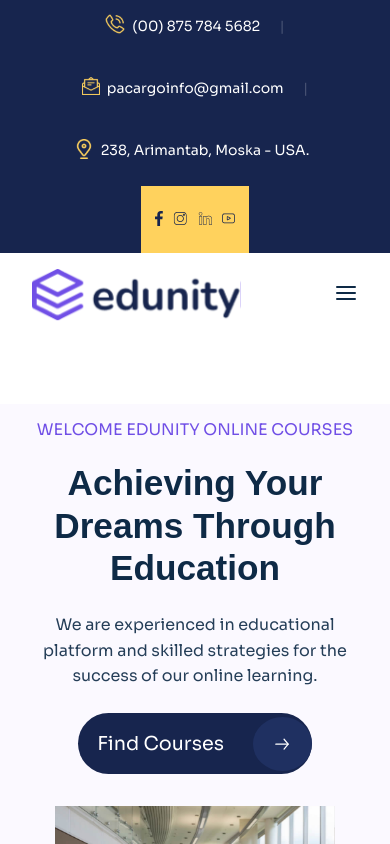
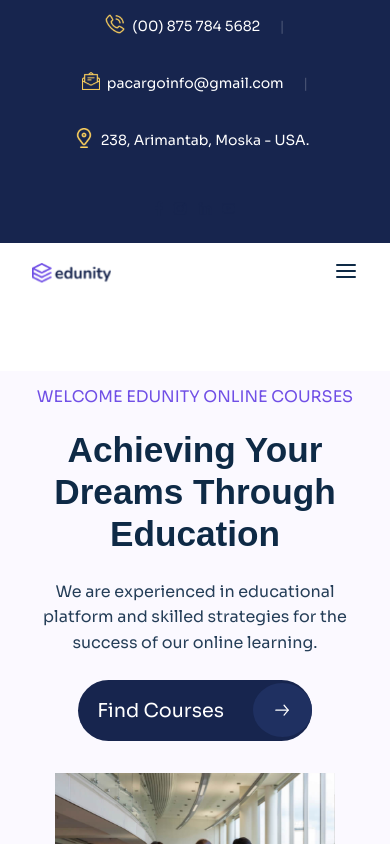
Before and after one commit to Siddami/WTFReactDec, a React (Vite) app: page / in a window 390 px wide. Shown: the top 844 px of the page. Built offline with nearby package versions, Linux system fonts and the light colour scheme.

Commit message:
worked on responsiveness

```diff
--- a/src/components/Header/InfoHeader/InfoHeader.css
+++ b/src/components/Header/InfoHeader/InfoHeader.css
@@ -2,6 +2,7 @@
   background-color: var(--blue-color);
   color: white;
   font-size: clamp(0.875rem, 1.5vw, 1.5rem);
+  width: 100%;
 }
 
 .info-container {
@@ -56,6 +57,16 @@
   color: white;
 }
 
+@media (max-width: 1024px) {
+  .info {
+    row-gap: 0.5em;
+  }
+
+  .info p {
+    flex: 1 1 auto;
+  }
+}
+
 @media (max-width: 860px) {
   .info-container {
     flex-direction: column;
@@ -66,15 +77,23 @@
   .info {
     flex-direction: column;
     align-items: center;
+    gap: 0.5em;
+  }
+
+  .info p::after {
+    content: "";
   }
 
   .social-info {
     justify-content: center;
     padding: 0.5em 1em;
+    background-color: transparent;
   }
+
   .info p:not(:last-child)::after {
     content: "|";
     margin-left: 0.875em;
+    color: white;
     opacity: 0.2;
   }
 }
--- a/src/components/Header/NavHeader/NavHeader.css
+++ b/src/components/Header/NavHeader/NavHeader.css
@@ -47,7 +47,7 @@
 }
 
 .logo {
-    height: 3.2em;
+    height: clamp(1em, 5vw, 3em);
     width: auto;
 }
 
```
